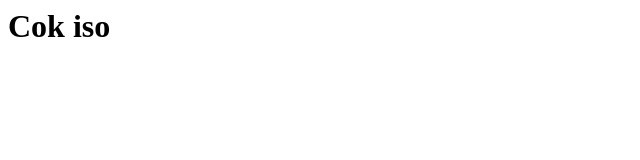
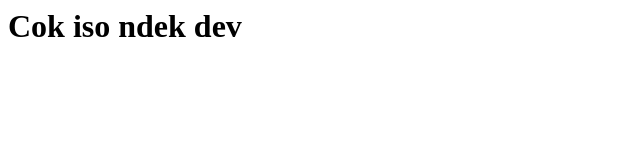
Before and after one commit to kristiantotriaji2/day3repo, a plain HTML site: page index.html in a window 1280 px wide. Shown: the whole page, without its empty margins (0-640 px from the left). Drawn offline with Linux system fonts and the light colour scheme.

Commit message:
dev changes

```diff
--- a/index.html
+++ b/index.html
@@ -1 +1 @@
-<h1>Cok iso</h1>
+<h1>Cok iso ndek dev</h1>
```
